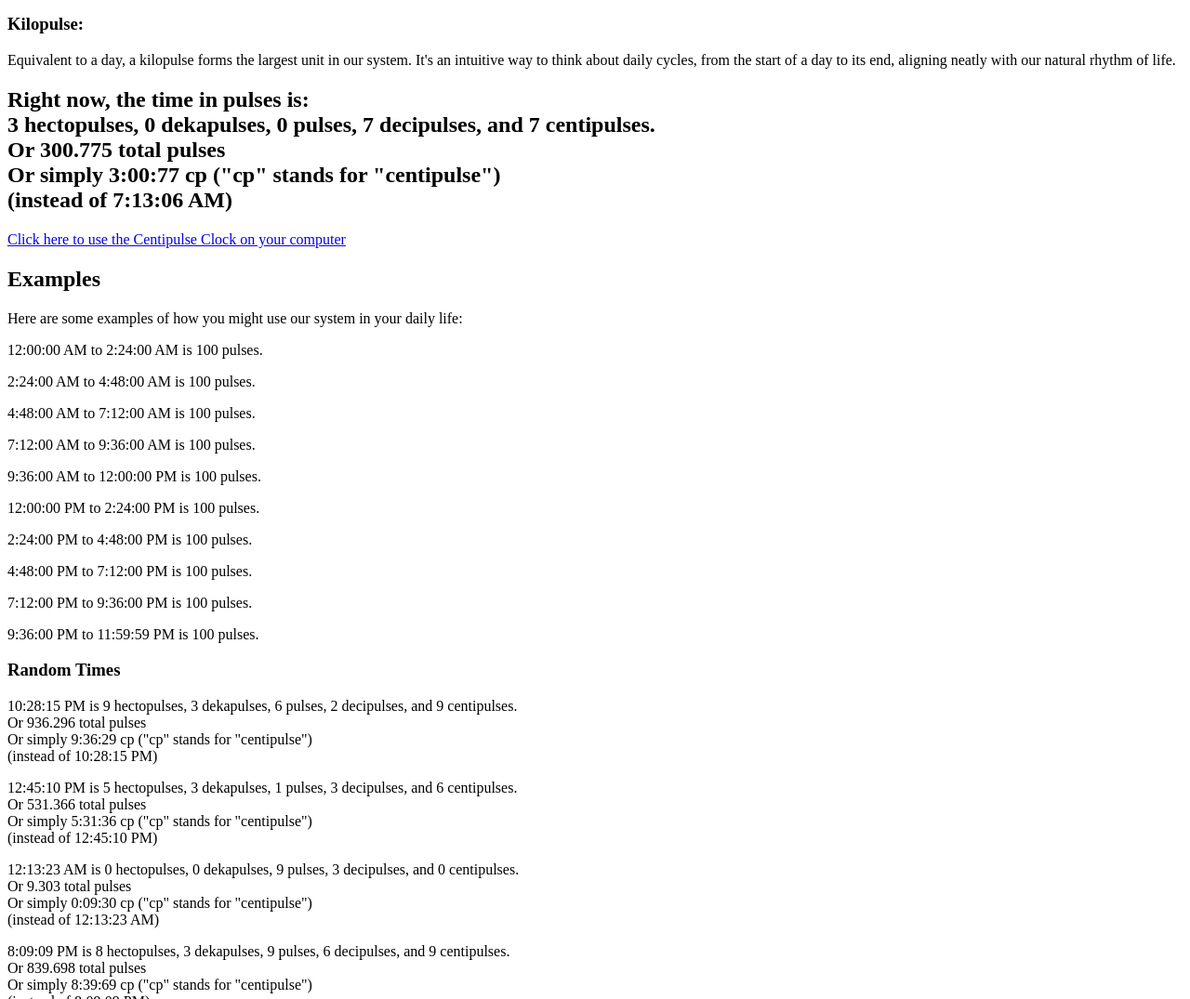
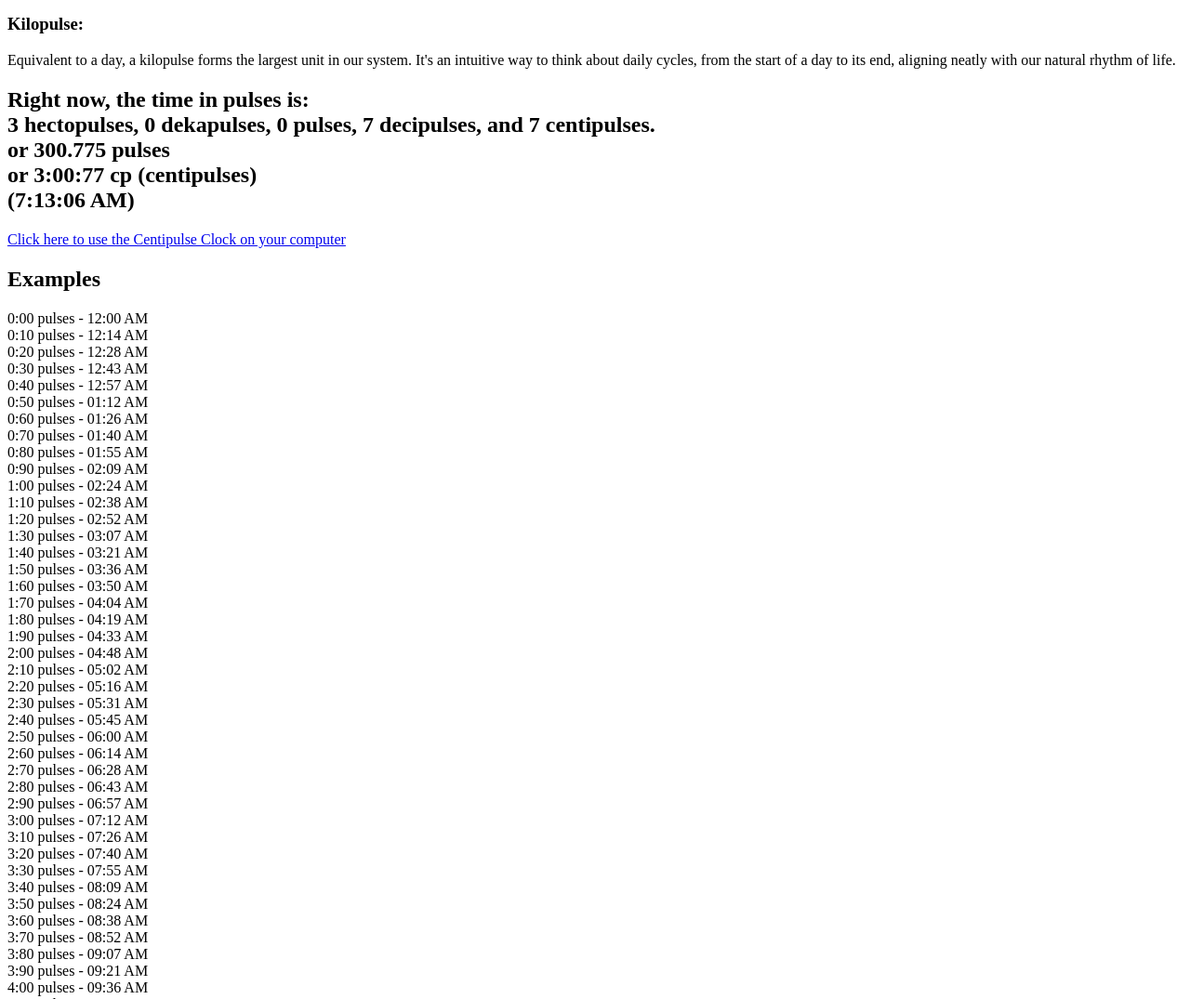
Before and after one commit to shanekunz/pulse-time-system, a plain HTML site: page index.html in a window 1280 px wide. Shown: the part 668-1743 px from the top of the page at 93% size. Drawn offline with Linux system fonts and the light colour scheme.

Commit message:
simplify site

```diff
--- a/index.html
+++ b/index.html
@@ -10,7 +10,7 @@
     <h1><u>Pulses</u></h1>
 
     <h2>
-        Our system is based on the idea that a day should be divided into 1000 pulses, rather than 24 hours. Time should be fully metric. This allows for a more intuitive way to think about time. Each pulse represents 86.4 seconds in old time.
+        Our system is based on the idea that a day should be divided into 1000 pulses, rather than 24 hours. Time should be fully metric. This allows for a more intuitive way to think about time. Each pulse represents 86.4 seconds.
     </h2>
     <h3>Millipulse:</h3>
     <p>A millipulse is one-thousandth of a pulse. It's a quick moment, ideal for precision timing in scientific experiments or athletic measurements.</p>
@@ -31,49 +31,40 @@
     <a href="/centipulse_clock.html">Click here to use the Centipulse Clock on your computer</a>
 
     <h2>Examples</h2>
-    <p>Here are some examples of how you might use our system in your daily life:</p>
     <div id="examples"></div>
 
     <a href="https://shanekunz.com">Idea brought to you by Shane Kunz</a>
 
     <script>
-        setInterval(updateCurrentTimeInPulses, 864/10);
+        setInterval(updateCurrentTimeInPulses, 86.4);
+
         document.addEventListener("DOMContentLoaded", () => {
             let now = new Date();
             let startOfDay = new Date(now.getFullYear(), now.getMonth(), now.getDate());
-            let endOfDay = new Date(now.getFullYear(), now.getMonth(), now.getDate() + 1);
-            let intervals = 10;
-            let times = [startOfDay.getTime()];
-            for(let i = 1; i < intervals; i++){
-                times.push(startOfDay.getTime() + (endOfDay.getTime() - startOfDay.getTime()) * i / intervals);
-            }
-            times.push(endOfDay.getTime()-1);
 
             const examples = document.getElementById("examples");
-            for(let i = 0; i < times.length - 1; i++){
-                const start = times[i];
-                const end = times[i + 1];
-                const startPulses = timeToPulse(new Date(start));
-                const endPulses = timeToPulse(new Date(end));
-                const duration = endPulses - startPulses;
-                const durationString = duration.toFixed(0);
-                const startString = new Date(start).toLocaleTimeString();
-                const endString = new Date(end).toLocaleTimeString();
-                examples.innerHTML += `<p>${startString} to ${endString} is ${durationString} pulses.</p>`;
+            let totalPulses = 0;
+            for(let i = 0; i <= 1000; i += 10){
+                const milli = startOfDay.getTime() + (i * 86.4 * 1000);
+                examples.innerHTML += `<p style="margin:0px;">${getPulsesTimeString(i)} - ${new Date(milli).toLocaleTimeString('en-US', {
+                    hour: '2-digit',
+                    minute: '2-digit',
+                    hour12: true
+                })}</p>`;
             }
 
             examples.innerHTML += "<h3>Random Times</h3>";
             const randomNumberOfTimes = 10;
             for(let i = 0; i < randomNumberOfTimes; i++){
-                const randomTime = Math.floor(Math.random() * (endOfDay.getTime() - startOfDay.getTime())) + startOfDay.getTime();
+                const randomTime = Math.floor(Math.random() * 864000) + startOfDay.getTime();
                 const randomTimeString = new Date(randomTime).toLocaleTimeString();
-                const randomPulses = timeToPulse(new Date(randomTime));
-                const randomPulsesString = getTimeInPulses(randomPulses);
+                const randomPulses = datetimeToPulse(new Date(randomTime));
+                const randomPulsesString = getInfoFromPulses(randomPulses);
                 examples.innerHTML += `<p>${randomTimeString} is ${randomPulsesString}</p>`;
             }
         });
 
-        function getTimeInPulses(pulses) {
+        function getInfoFromPulses(pulses) {
             const inMilliseconds = pulses * 86.4 * 1000;
             const now = new Date();
             const startOfDayInMilliseconds = new Date(now.getFullYear(), now.getMonth(), now.getDate()).getTime();
@@ -82,18 +73,28 @@
             const Pulse = Math.floor(pulses - Hectopulse * 100 - Dekapulse * 10);
             const Decipulse = Math.floor((pulses - Hectopulse * 100 - Dekapulse * 10 - Pulse) * 10);
             const Centipulse = Math.floor((pulses - Hectopulse * 100 - Dekapulse * 10 - Pulse - Decipulse / 10) * 100);
-            return `${Hectopulse} hectopulses, ${Dekapulse} dekapulses, ${Pulse} pulses, ${Decipulse} decipulses, and ${Centipulse} centipulses.<br/>Or ${pulses.toFixed(3)} total pulses<br/>Or simply ${Hectopulse}:${Dekapulse}${Pulse}:${Decipulse}${Centipulse} cp ("cp" stands for "centipulse")<br/>(instead of ${new Date(startOfDayInMilliseconds + inMilliseconds).toLocaleTimeString()})`;
+            return `${Hectopulse} hectopulses, ${Dekapulse} dekapulses, ${Pulse} pulses, ${Decipulse} decipulses, and ${Centipulse} centipulses.<br/>or ${pulses.toFixed(3)} pulses<br/>or ${Hectopulse}:${Dekapulse}${Pulse}:${Decipulse}${Centipulse} cp (centipulses)<br/>(${new Date(startOfDayInMilliseconds + inMilliseconds).toLocaleTimeString()})`;
+        }
+
+        function getPulsesTimeString(pulses) {
+            const inMilliseconds = pulses * 86.4 * 1000;
+            const now = new Date();
+            const startOfDayInMilliseconds = new Date(now.getFullYear(), now.getMonth(), now.getDate()).getTime();
+            const Hectopulse = Math.floor(pulses / 100);
+            const Dekapulse = Math.floor((pulses - Hectopulse * 100) / 10);
+            const Pulse = Math.floor(pulses - Hectopulse * 100 - Dekapulse * 10);
+            return `${Hectopulse}:${Dekapulse}${Pulse} pulses`;
         }
 
         function updateCurrentTimeInPulses() {
             const now = new Date();
-            const pulses = timeToPulse(now);
-            const pulsesString = getTimeInPulses(pulses);
+            const pulses = datetimeToPulse(now);
+            const pulsesString = getInfoFromPulses(pulses);
             const currentTimeInPulses = document.getElementById("currentTimeInPulses");
             currentTimeInPulses.innerHTML = pulsesString;
         }
 
-        function timeToPulse(time) {
+        function datetimeToPulse(time) {
             const startOfDay = new Date(time.getFullYear(), time.getMonth(), time.getDate());
             const totalSeconds = (time.getTime() - startOfDay.getTime()) / 1000;
             const pulses = totalSeconds / 86.4;
```
Also changed, not shown: centipulse_clock.html (+17 -20 lines).
